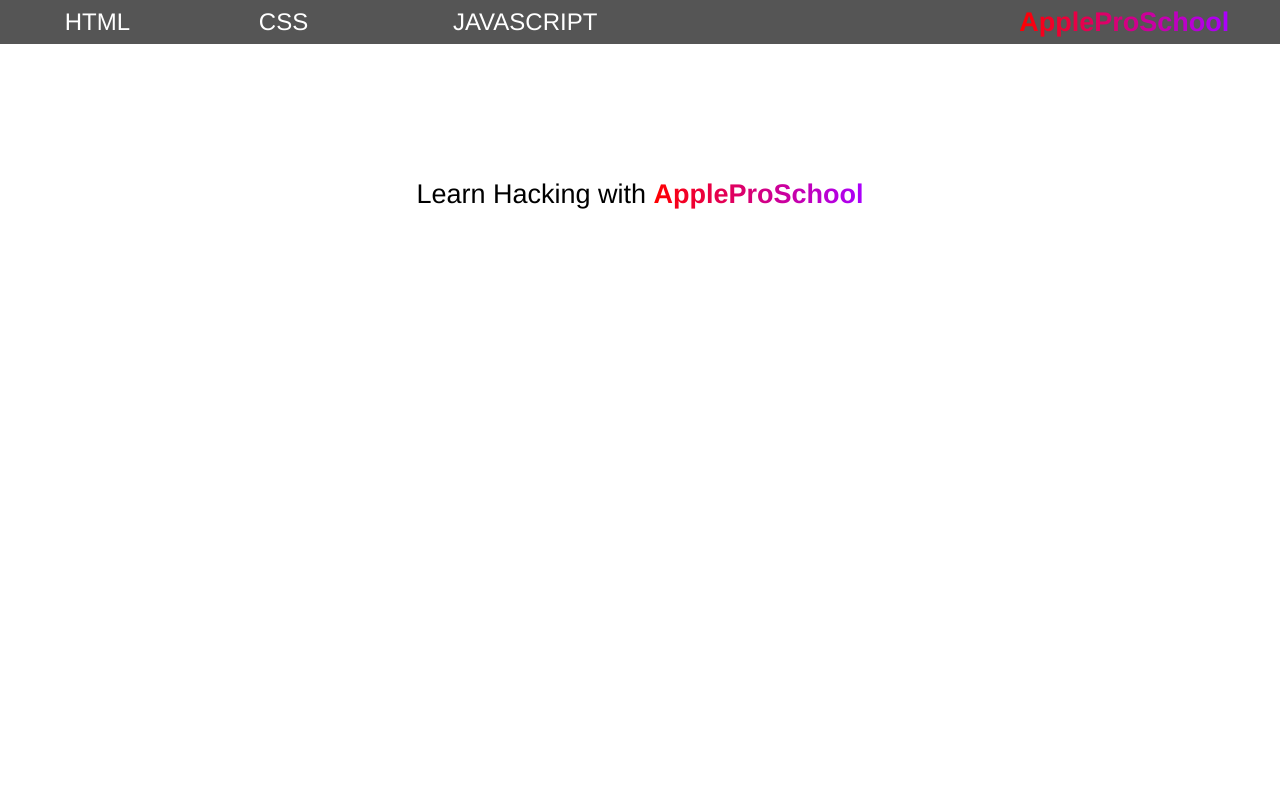
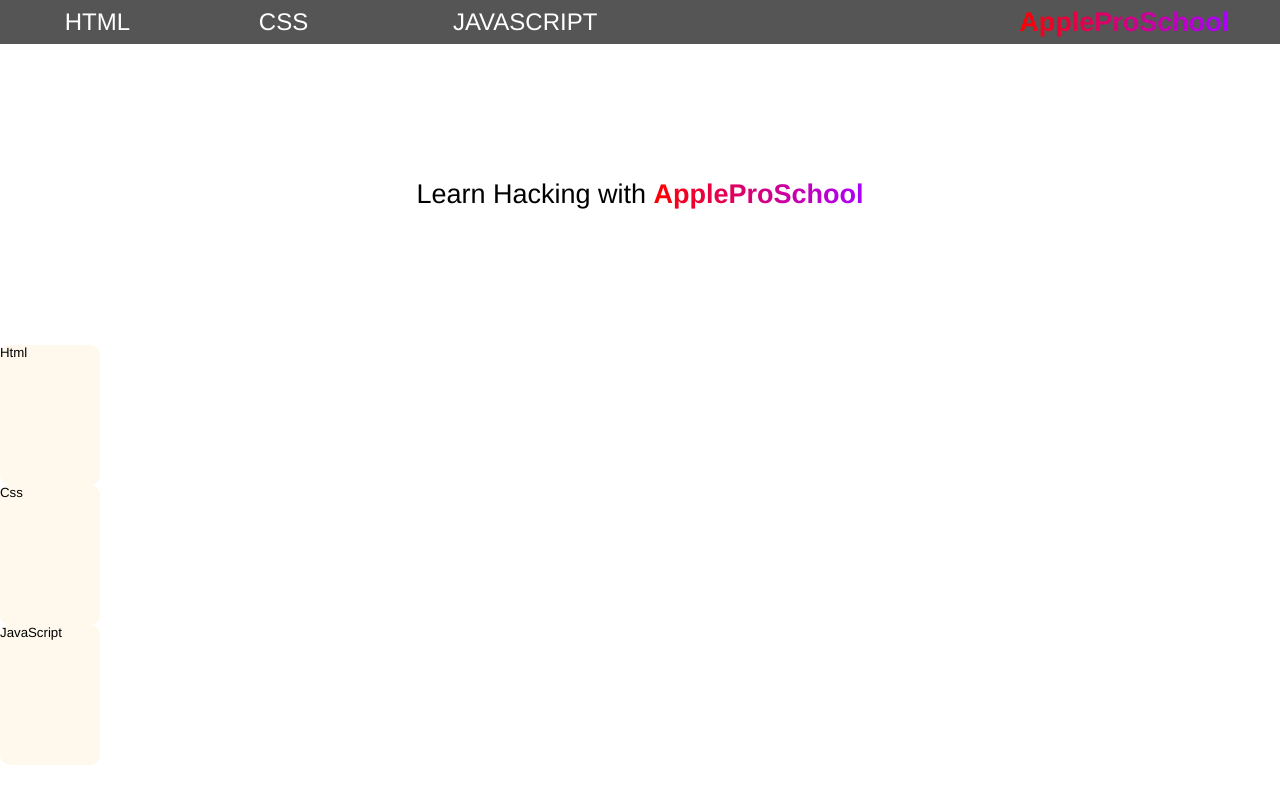
Before and after one commit to AppleProSchool/Adam-Izgin, a plain HTML site: page index.html in a window 1280 px wide. Drawn offline with Linux system fonts and the light colour scheme.

Commit message:
index.html

```diff
--- a/index.html
+++ b/index.html
@@ -16,6 +16,15 @@
 
 		<div class="content">
 			<h4>Learn Hacking with <span class="title xtitle">AppleProSchool</span></h4>
+			<div class="container">
+				<h5>Html</h5>
+			</div>
+			<div class="container">
+				<h5>Css</h5>
+			</div>
+			<div class="container">
+				<h5>JavaScript</h5>
+			</div>
 		</div>
 
 		<style>
@@ -421,6 +430,14 @@
 				background: transparent;
 			}
 
+			.container {
+				width: 100px;
+				height: 140px;
+				background: #fff9ed;
+				border-radius: 10px;
+				border 1px solid #bbb;
+			}
+
 		</style>
 	</body>
 </html>
```
